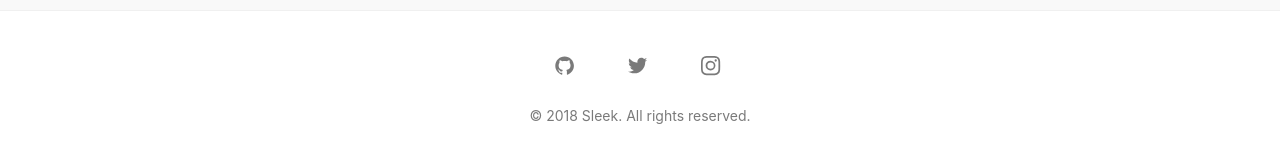
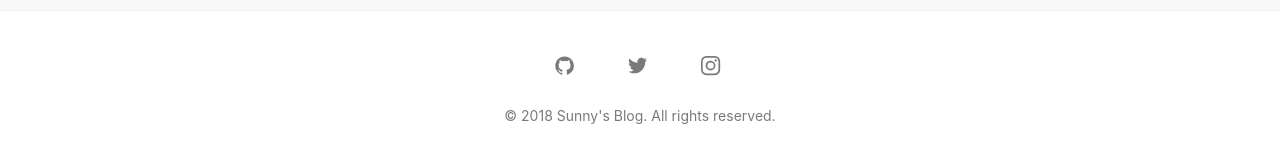
Before and after one commit to sunny6300/innodict.github.io, a Jekyll site: the page built from index.md, in a window 1280 px wide and 900 px high, scrolled down 935 px. Shown: the part 729-892 px from the top of the window. Built offline with Jekyll 4.4.1, drawn with Linux system fonts in a browser that asks for light colours.

Commit message:
Update _config.yml

```diff
--- a/_config.yml
+++ b/_config.yml
@@ -1,12 +1,12 @@
-title: Sleek # your site title
-author: GitHub User
-email: your-email@domain.com # email for form submission, you also have to change it in _js/scripts.js
+title: Sunny's Blog # your site title
+author: Sunny Singh
+email: sunnysingh6300@gmail.com # email for form submission, you also have to change it in _js/scripts.js
 description: > # this means to ignore newlines until "baseurl:"
   Write an awesome description for your new site here. You can edit this
   line in _config.yml. It will appear in your document head meta (for
   Google search results) and in your feed.xml site description.
-baseurl: "/" # the subpath of your site, e.g. /blog
-url: "https://janczizikow.github.io/sleek" # the base hostname & protocol for your site, e.g. http://example.com
+baseurl: "/blog" # the subpath of your site, e.g. /blog
+url: "https://innodict.in/blog" # the base hostname & protocol for your site, e.g. http://example.com
 twitter_username: jan_czizikow # replace with your_twitter_username or comment to remove link from footer
 github_username:  janczizikow # replace with your_github_username or comment to remove link from footer
 instagram_username: shanlongjj # replace with your_instagram_username or comment to remove link from footer
@@ -21,7 +21,7 @@
     - https://keybase.io/benbalter
 
 disqus:
-  shortname: janczizikow # to enable comments replace with your_disqus_shortname
+  shortname: Sunny # to enable comments replace with your_disqus_shortname
 
 # Build settings
 markdown: kramdown
```
